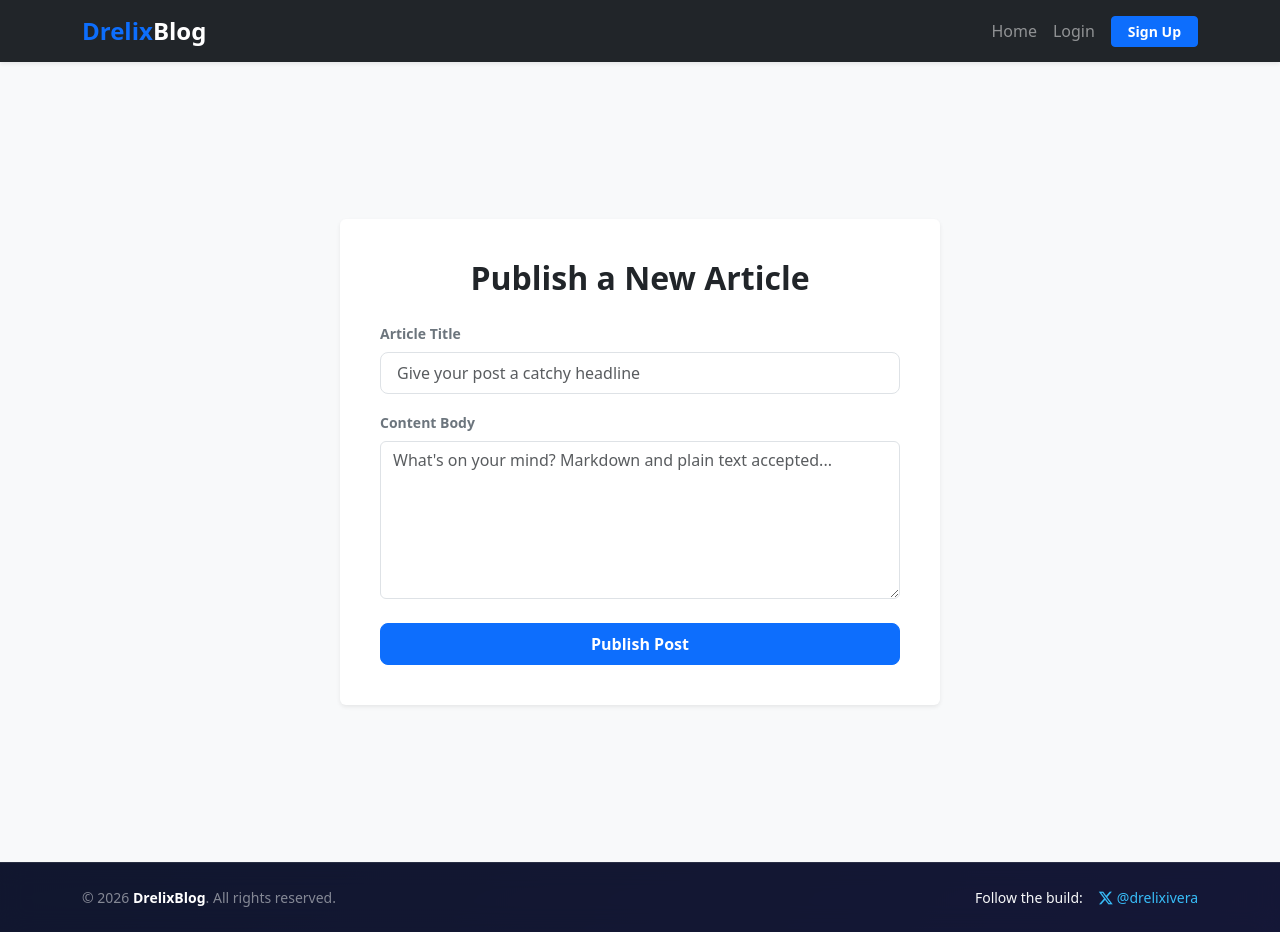
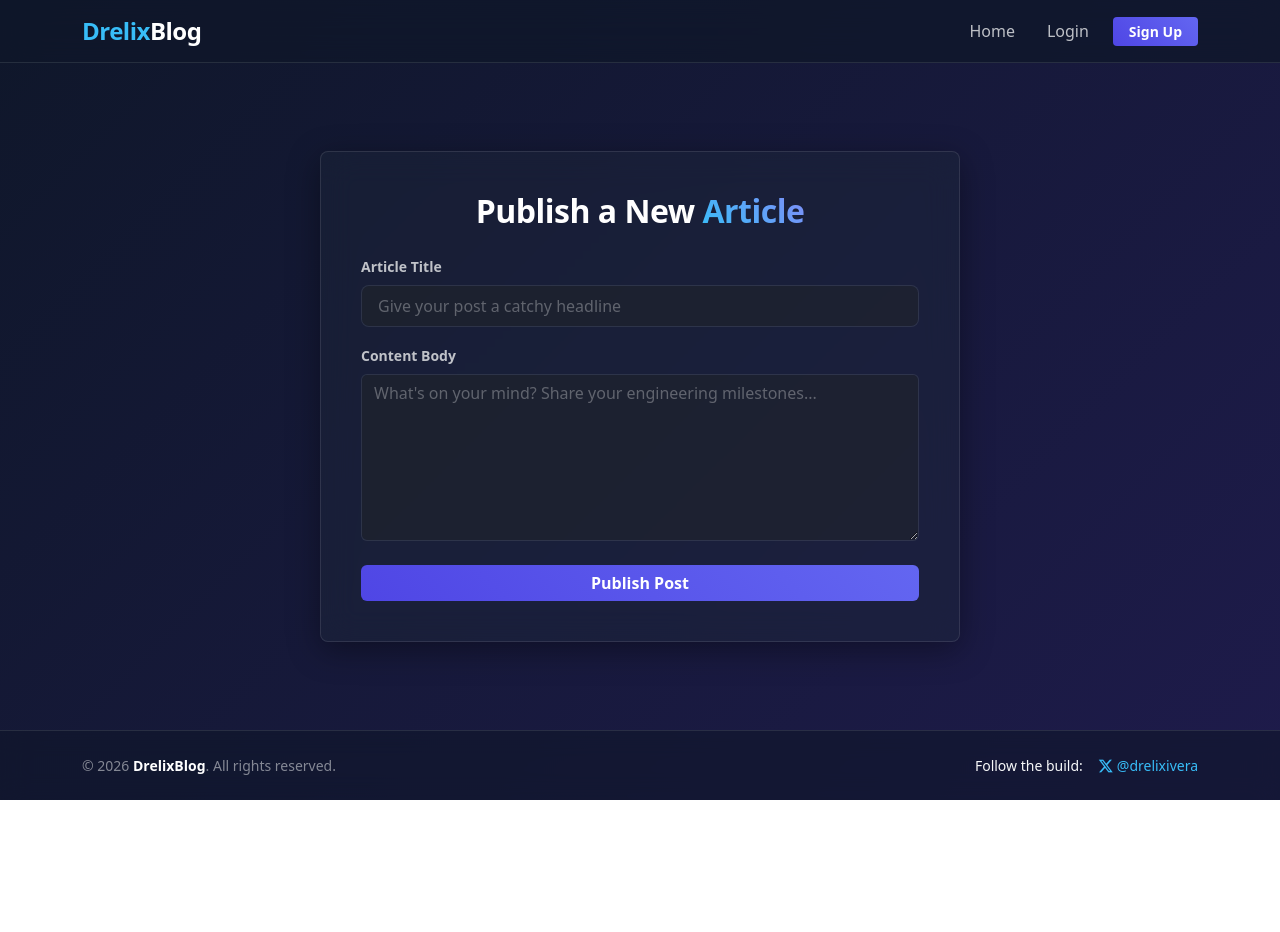
Before and after one commit to drelixivera/drelix-blog-frontend, a React (Create React App) app: page /create in a window 1280 px wide. After the commit the page ends 800 px from the top, so only its background shows below. Built offline with nearby package versions, Linux system fonts and the light colour scheme.

Commit message:
UI/UX: Competed fully reponsive glassmorphism navbar with mobile hammburger

```diff
--- a/src/App.js
+++ b/src/App.js
@@ -33,28 +33,64 @@ function App() {
            style={{ background: 'linear-gradient(135deg, #0f172a 0%, #1e1b4b 100%)' }}>
 
         {/* NAVBAR */}
-        <nav className="navbar navbar-expand-lg navbar-dark bg-dark sticky-top shadow-sm">
+
+<nav className="navbar navbar-expand-lg navbar-dark sticky-top border-bottom border-secondary border-opacity-25"
+     style={{ background: 'rgba(15, 23, 42, 0.75)', backdropFilter: 'blur(16px)', zIndex: 1030 }}>
   <div className="container">
-            <Link to="/" className="navbar-brand fw-bold text-primary fs-4">
-              Drelix<span className="text-white">Blog</span>
+    <Link to="/" className="navbar-brand fw-bold fs-4" style={{ letterSpacing: '-0.5px' }}>
+      <span style={{ color: '#38bdf8' }}>Drelix</span><span className="text-white">Blog</span>
     </Link>
 
-            <div className="d-flex align-items-center gap-3">
-              <Link to="/" className="nav-link text-white-50 small">Home</Link>
+    {/* MOBILE COMPONENT HAMBURGER CONTROLLER */}
+    <button className="navbar-toggler border-0 shadow-none" type="button" data-bs-toggle="collapse" data-bs-target="#appNavbar" aria-controls="appNavbar" aria-expanded="false" aria-label="Toggle navigation">
+      <span className="navbar-toggler-icon"></span>
+    </button>
+
+    {/* COLLAPSIBLE DATA LINKS ELEMENT CONTAINER */}
+    <div className="collapse navbar-collapse" id="appNavbar">
+      <ul className="navbar-nav ms-auto align-items-lg-center gap-3 mt-3 mt-lg-0">
+        <li className="nav-item">
+          <Link to="/" className="nav-link text-light text-opacity-75 small fw-medium px-2 hover-sky"
+                style={{ transition: 'color 0.2s' }}>
+            Home
+          </Link>
+        </li>
         {token ? (
           <>
-                  <span className="text-white-50 small me-2">
-                    Logged in as: <strong className="text-primary">@{username}</strong>
+            <li className="nav-item">
+              <span className="text-light text-opacity-50 small d-block py-1">
+                Logged in as: <strong style={{ color: '#38bdf8' }}>@{username}</strong>
               </span>
-                  <Link to="/create" className="btn btn-primary btn-sm px-3 fw-semibold">Create Post</Link>
-                  <button onClick={handleLogout} className="btn btn-outline-danger btn-sm px-3">Logout</button>
+            </li>
+            <li className="nav-item">
+              <Link to="/create" className="btn btn-sm px-3 fw-bold text-white w-100 text-center"
+                    style={{ background: 'linear-gradient(45deg, #4f46e5, #6366f1)', border: 'none' }}>
+                Create Post
+              </Link>
+            </li>
+            <li className="nav-item">
+              <button onClick={handleLogout} className="btn btn-sm btn-outline-danger px-3 fw-semibold w-100 text-center"
+                      style={{ borderRadius: '6px', border: '1px solid rgba(239, 68, 68, 0.4)' }}>
+                Logout
+              </button>
+            </li>
           </>
         ) : (
           <>
-                  <Link to="/login" className="nav-link text-white-50 small">Login</Link>
-                  <Link to="/register" className="btn btn-primary btn-sm px-3 fw-semibold">Sign Up</Link>
+            <li className="nav-item">
+              <Link to="/login" className="nav-link text-light text-opacity-75 small fw-medium px-2 hover-sky">
+                Login
+              </Link>
+            </li>
+            <li className="nav-item">
+              <Link to="/register" className="btn btn-sm px-3 fw-bold text-white w-100 text-center"
+                    style={{ background: 'linear-gradient(45deg, #4f46e5, #6366f1)', border: 'none' }}>
+                Sign Up
+              </Link>
+            </li>
           </>
         )}
+      </ul>
     </div>
   </div>
 </nav>
--- a/src/index.js
+++ b/src/index.js
@@ -4,6 +4,7 @@ import './index.css';
 import App from './App';
 import 'bootstrap/dist/css/bootstrap.min.css'; // The magic injector!
 import 'bootstrap-icons/font/bootstrap-icons.css';
+import 'bootstrap/dist/js/bootstrap.bundle.min.js';
 
 const root = ReactDOM.createRoot(document.getElementById('root'));
 root.render(
--- a/src/pages/CreatePost.js
+++ b/src/pages/CreatePost.js
@@ -24,35 +24,72 @@ const CreatePost = () => {
     };
 
     return (
-        <div className="bg-light min-vh-100 d-flex align-items-center justify-content-center py-5">
-            <div className="card border-0 shadow-sm p-4 w-100" style={{ maxWidth: '600px' }}>
+        <div className="d-flex align-items-center justify-content-center flex-grow-1 py-5" style={{ background: 'transparent' }}>
+
+            {/* INJECT ANIMATION & FOCUS STYLES DYNAMICALLY */}
+            <style>{`
+                @keyframes fadeInUp {
+                    from {
+                        opacity: 0;
+                        transform: translateY(20px);
+                    }
+                    to {
+                        opacity: 1;
+                        transform: translateY(0);
+                    }
+                }
+                .create-card {
+                    animation: fadeInUp 0.5s ease-out forwards;
+                    background: rgba(30, 41, 59, 0.4) !important;
+                    backdrop-filter: blur(16px);
+                    border: 1px solid rgba(255, 255, 255, 0.1) !important;
+                    box-shadow: 0 8px 32px 0 rgba(0, 0, 0, 0.37);
+                }
+                .form-control:focus {
+                    background-color: rgba(15, 23, 42, 0.6) !important;
+                    border-color: #38bdf8 !important;
+                    box-shadow: 0 0 0 0.25rem rgba(56, 189, 248, 0.25) !important;
+                    color: white !important;
+                }
+                .form-control::placeholder {
+                    color: rgba(255, 255, 255, 0.3) !important;
+                }
+            `}</style>
+
+            <div className="card create-card p-4 rounded-3 text-light w-100" style={{ maxWidth: '640px' }}>
                 <div className="card-body">
-                    <h2 className="fw-bold text-dark text-center mb-4">Publish a New Article</h2>
+                    <h2 className="fw-bold text-center text-white mb-4" style={{ letterSpacing: '-0.5px' }}>
+                        Publish a New <span style={{ background: 'linear-gradient(45deg, #38bdf8, #818cf8)', WebkitBackgroundClip: 'text', WebkitTextFillColor: 'transparent' }}>Article</span>
+                    </h2>
 
                     <form onSubmit={onSubmit}>
                         <div className="mb-3">
-                            <label className="form-label small fw-semibold text-secondary">Article Title</label>
+                            <label className="form-label small fw-semibold text-light text-opacity-75">Article Title</label>
                             <input
                                 type="text"
-                                className="form-control form-control-lg fs-6"
+                                className="form-control form-control-lg fs-6 bg-dark bg-opacity-50 text-white border-secondary border-opacity-25"
                                 placeholder="Give your post a catchy headline"
                                 value={title}
                                 onChange={(e) => setTitle(e.target.value)}
                                 required
                             />
                         </div>
+
                         <div className="mb-4">
-                            <label className="form-label small fw-semibold text-secondary">Content Body</label>
+                            <label className="form-label small fw-semibold text-light text-opacity-75">Content Body</label>
                             <textarea
-                                className="form-control fs-6"
-                                placeholder="What's on your mind? Markdown and plain text accepted..."
+                                className="form-control fs-6 bg-dark bg-opacity-50 text-white border-secondary border-opacity-25"
+                                placeholder="What's on your mind? Share your engineering milestones..."
                                 value={content}
                                 onChange={(e) => setContent(e.target.value)}
                                 rows="6"
+                                style={{ lineHeight: '1.6' }}
                                 required
                             />
                         </div>
-                        <button type="submit" className="btn btn-primary btn-lg w-100 fs-6 fw-semibold">
+
+                        <button type="submit" className="btn w-100 fw-bold py-2.5 text-white fs-6 transition-all"
+                                style={{ background: 'linear-gradient(45deg, #4f46e5, #6366f1)', border: 'none' }}>
                             Publish Post
                         </button>
                     </form>
--- a/src/pages/Login.js
+++ b/src/pages/Login.js
@@ -53,6 +53,9 @@ const Login = () => {
                     box-shadow: 0 0 0 0.25rem rgba(56, 189, 248, 0.25) !important;
                     color: white !important;
                 }
+                .hover-sky:hover {
+    color: #38bdf8 !important;
+}
             `}</style>
 
             <div className="card auth-card p-4 rounded-3 text-light w-100" style={{ maxWidth: '420px' }}>
```
Lines whose indentation alone changed are shown as unchanged.
